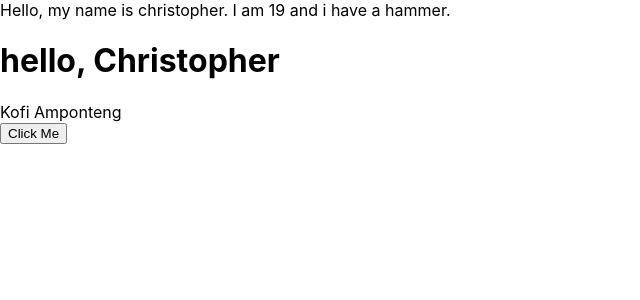
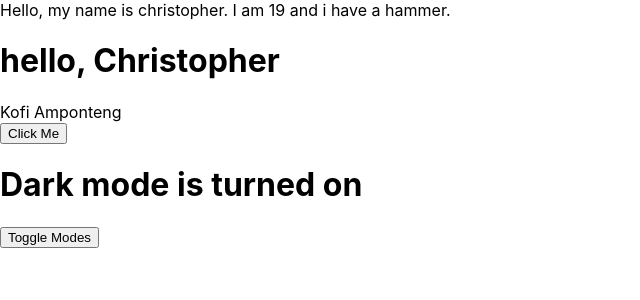
Before and after one commit to mambachristophersteven/react-beginning, a React (Create React App) app: page / in a window 1280 px wide. Shown: the top 300 px of the page, without its empty margins (0-640 px from the left). Built offline with nearby package versions, Linux system fonts and the light colour scheme.

Commit message:
undertanding events listening by onclicking stuff

```diff
--- a/src/App.js
+++ b/src/App.js
@@ -1,6 +1,7 @@
 import Button from "./Components/Button/Button";
 import Footer from "./Components/Footer/Footer";
 import Header from "./Components/Header/Header";
+import ModeToggler from "./Components/ModeToggler/ModeToggler";
 import Navbar from "./Components/Navbar/Navbar";
 
 function App() {
@@ -10,6 +11,7 @@ function App() {
       <Header word='hello'/>
       <Footer/>
       <Button />
+      <ModeToggler />
     </div>
   );
 }
--- /dev/null
+++ b/src/Components/ModeToggler/ModeToggler.jsx
@@ -0,0 +1,27 @@
+import React from 'react'
+
+const ModeToggler = () => {
+    let darkModeOn = true;
+    let darkMode = <h1>Dark mode is turned on</h1>
+    let lightMode = <h1>light mode is turned on</h1>
+
+    const handleClick = () => {
+        if (darkModeOn === true){
+            darkModeOn = false;
+            console.log('light mode is on');
+        } else{
+            if(darkModeOn === false){
+                darkModeOn = true
+                console.log('dark mode is on');
+            }
+        }
+    }
+  return (
+    <div>
+        {darkModeOn ? darkMode : lightMode}
+        <button onClick={handleClick}>Toggle Modes</button>
+    </div>
+  )
+}
+
+export default ModeToggler
```
Also changed, not shown: src/Components/ModeToggler/ModeToggler.css (added).
